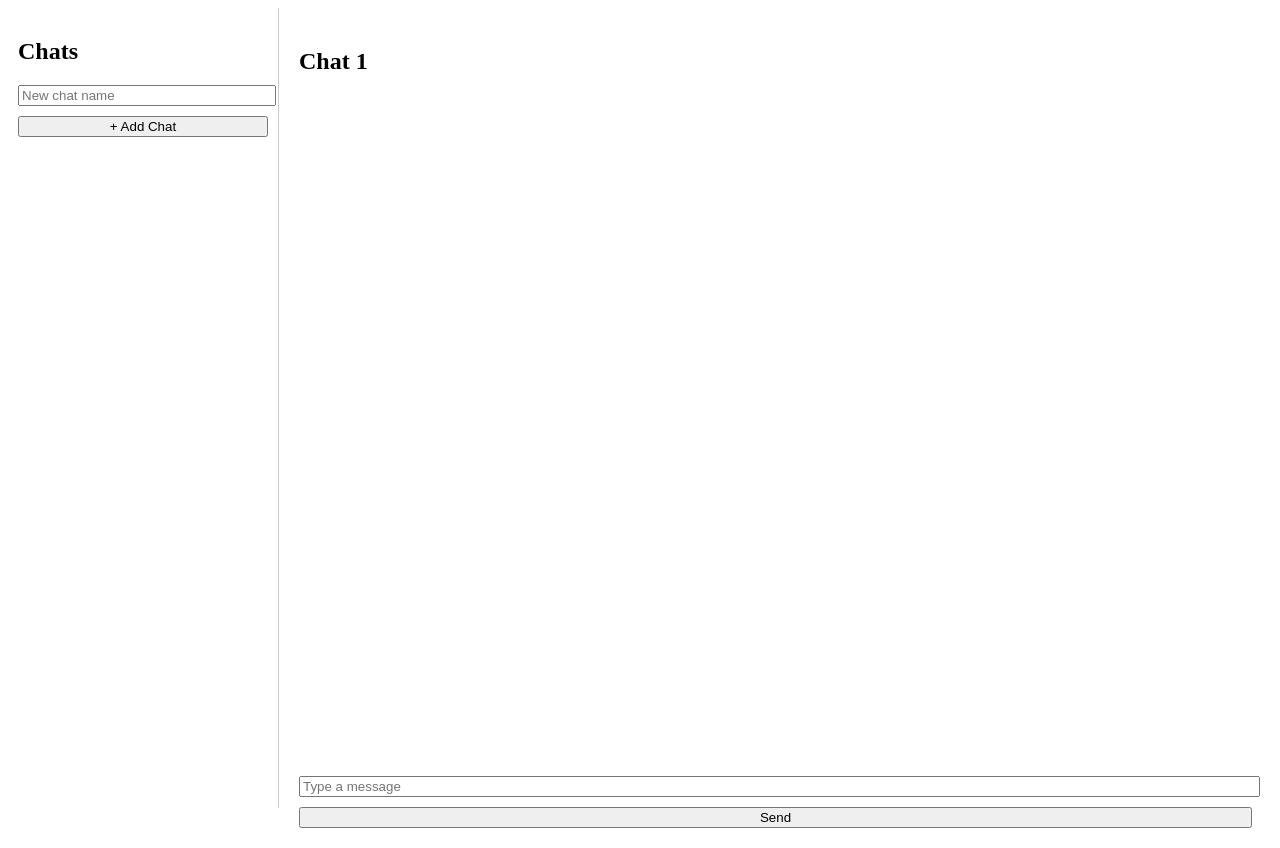
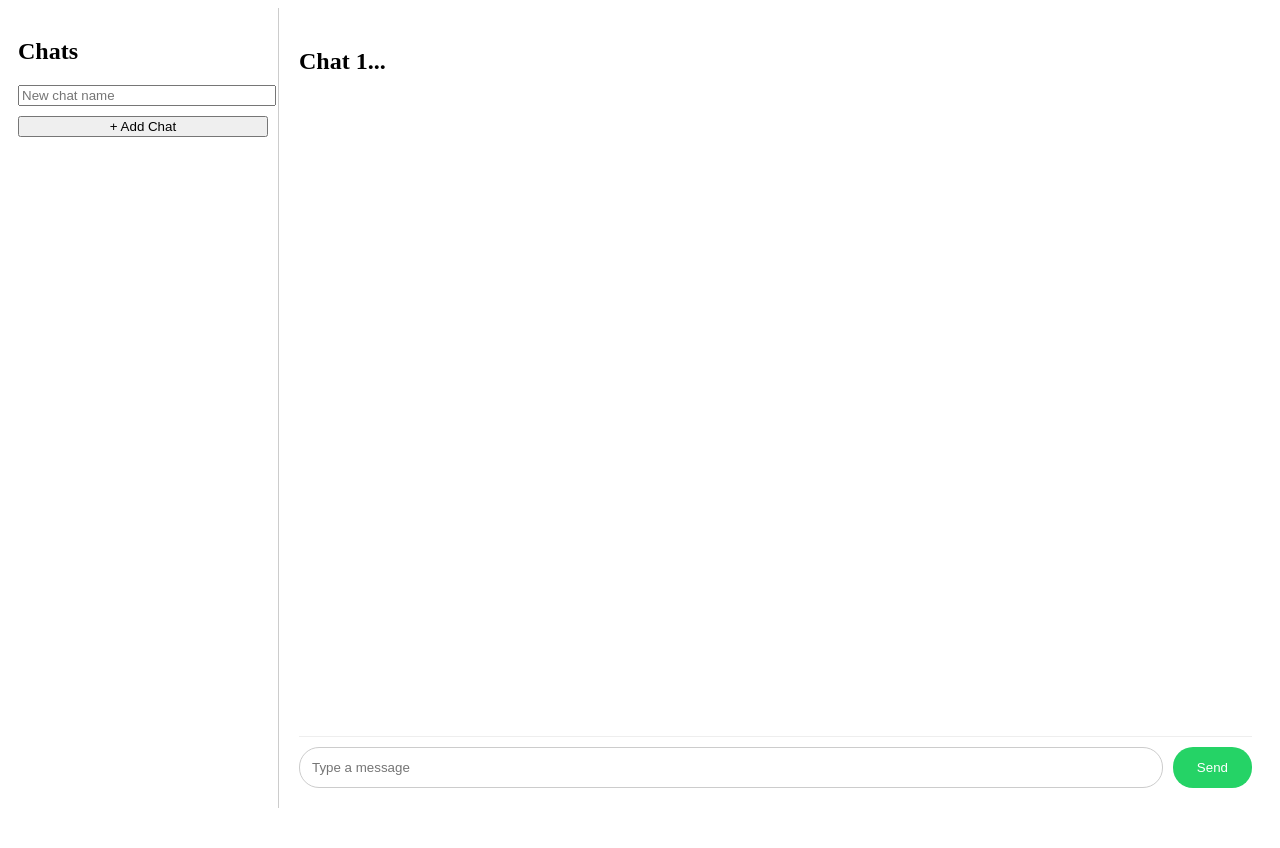
Before and after one commit to hannu64/messe, a React (Vite) app: page /chat/1 in a window 1280 px wide. After the commit the page ends 816 px from the top, so only its background shows below. Built offline with nearby package versions, Linux system fonts and the light colour scheme.

Commit message:
Update PrivateChat.jsx

```diff
--- a/src/PrivateChat.jsx
+++ b/src/PrivateChat.jsx
@@ -1,58 +1,191 @@
-import React, { useState, useEffect } from 'react';
+import React, { useState, useEffect, useRef } from 'react';
 import { useParams } from 'react-router-dom';
+
+// Derive fixed key from chatId (PoC only – same key for all "users" on same device/chatId)
+const getKeyFromChatId = async (chatId) => {
+  const encoder = new TextEncoder();
+  const keyMaterial = await crypto.subtle.importKey(
+    "raw",
+    encoder.encode(chatId + "fixed-salt-for-poc"), // NEVER use in production!
+    { name: "PBKDF2" },
+    false,
+    ["deriveBits", "deriveKey"]
+  );
+  return crypto.subtle.deriveKey(
+    {
+      name: "PBKDF2",
+      salt: encoder.encode("salt-for-poc"),
+      iterations: 100000,
+      hash: "SHA-256"
+    },
+    keyMaterial,
+    { name: "AES-GCM", length: 256 },
+    true,
+    ["encrypt", "decrypt"]
+  );
+};
 
 function PrivateChat() {
   const { chatId } = useParams();
-  const [messages, setMessages] = useState([]);
+  const [messages, setMessages] = useState([]); // stored as {encrypted: base64, sender: 'me'}
+  const [decryptedMessages, setDecryptedMessages] = useState([]); // {text: string, sender, status}
   const [newMessage, setNewMessage] = useState('');
+  const [cryptoKey, setCryptoKey] = useState(null);
+  const messagesEndRef = useRef(null);
 
   useEffect(() => {
-    // Load messages from localStorage (per chat)
-    const storedMessages = JSON.parse(localStorage.getItem(`messages_${chatId}`)) || [];
-    setMessages(storedMessages);
+    (async () => {
+      try {
+        const key = await getKeyFromChatId(chatId);
+        setCryptoKey(key);
+      } catch (err) {
+        console.error('Key derivation failed:', err);
+      }
+    })();
   }, [chatId]);
 
+  useEffect(() => {
+    const stored = JSON.parse(localStorage.getItem(`messages_${chatId}`)) || [];
+    setMessages(stored);
+  }, [chatId]);
+
+  // Decrypt all messages when key or messages change
+  useEffect(() => {
+    if (!cryptoKey) return;
+
+    const decryptAll = async () => {
+      const decrypted = await Promise.all(
+        messages.map(async (msg) => {
+          if (msg.sender !== 'me' || !msg.encrypted) {
+            return { ...msg, text: '[Other user or legacy message]', status: 'ok' };
+          }
+          try {
+            const combined = Uint8Array.from(atob(msg.encrypted), c => c.charCodeAt(0));
+            const iv = combined.slice(0, 12);
+            const encryptedData = combined.slice(12);
+
+            const decryptedBuffer = await crypto.subtle.decrypt(
+              { name: "AES-GCM", iv },
+              cryptoKey,
+              encryptedData
+            );
+            const text = new TextDecoder().decode(decryptedBuffer);
+            return { ...msg, text, status: 'ok' };
+          } catch (err) {
+            console.error('Decrypt failed for msg:', err);
+            return { ...msg, text: '[Decryption failed]', status: 'error' };
+          }
+        })
+      );
+      setDecryptedMessages(decrypted);
+    };
+
+    decryptAll();
+  }, [messages, cryptoKey]);
+
+  // Auto-scroll to bottom on new messages
+  useEffect(() => {
+    messagesEndRef.current?.scrollIntoView({ behavior: 'smooth' });
+  }, [decryptedMessages]);
+
   const sendMessage = async () => {
-    if (!newMessage) return;
+    if (!newMessage.trim() || !cryptoKey) return;
 
-    // Placeholder E2EE: Encrypt message (use Web Crypto for real impl)
     const encoder = new TextEncoder();
     const data = encoder.encode(newMessage);
-    const key = await crypto.subtle.generateKey({ name: 'AES-GCM', length: 256 }, true, ['encrypt', 'decrypt']);
     const iv = crypto.getRandomValues(new Uint8Array(12));
-    const encrypted = await crypto.subtle.encrypt({ name: 'AES-GCM', iv }, key, data);
-    const encryptedBase64 = btoa(String.fromCharCode(...new Uint8Array(encrypted)));
 
-    const updatedMessages = [...messages, { text: encryptedBase64, sender: 'me' }];
-    setMessages(updatedMessages);
-    localStorage.setItem(`messages_${chatId}`, JSON.stringify(updatedMessages));
+    try {
+      const encrypted = await crypto.subtle.encrypt(
+        { name: "AES-GCM", iv },
+        cryptoKey,
+        data
+      );
+
+      const combined = new Uint8Array(iv.length + encrypted.byteLength);
+      combined.set(iv, 0);
+      combined.set(new Uint8Array(encrypted), iv.length);
+
+      const encryptedBase64 = btoa(String.fromCharCode(...combined));
+
+      const newMsg = { encrypted: encryptedBase64, sender: 'me' };
+      const updated = [...messages, newMsg];
+      setMessages(updated);
+      localStorage.setItem(`messages_${chatId}`, JSON.stringify(updated));
       setNewMessage('');
-  };
-
-  // Placeholder decrypt for display
-  const decryptMessage = (encryptedBase64) => {
-    // For demo: Just show as-is (implement real decrypt with shared keys later)
-    return atob(encryptedBase64);
+    } catch (err) {
+      console.error('Encryption failed:', err);
+    }
   };
 
   return (
-    <div style={{ padding: '20px', display: 'flex', flexDirection: 'column', height: '100%' }}>
-      <h2>Chat {chatId}</h2>
-      <div style={{ flex: 1, overflowY: 'auto' }}>
-        {messages.map((msg, idx) => (
-          <div key={idx} style={{ textAlign: msg.sender === 'me' ? 'right' : 'left' }}>
-            {decryptMessage(msg.text)}
+    <div style={{
+      padding: '20px',
+      display: 'flex',
+      flexDirection: 'column',
+      height: '100vh',
+      boxSizing: 'border-box'
+    }}>
+      <h2>Chat {chatId.slice(0, 8)}...</h2>
+      <div style={{
+        flex: 1,
+        overflowY: 'auto',
+        padding: '10px 0',
+        display: 'flex',
+        flexDirection: 'column'
+      }}>
+        {decryptedMessages.map((msg, idx) => (
+          <div
+            key={idx}
+            style={{
+              alignSelf: msg.sender === 'me' ? 'flex-end' : 'flex-start',
+              maxWidth: '70%',
+              margin: '8px 0',
+              padding: '10px 14px',
+              borderRadius: '18px',
+              background: msg.sender === 'me' ? '#dcf8c6' : '#ffffff',
+              boxShadow: '0 1px 2px rgba(0,0,0,0.1)',
+              wordBreak: 'break-word'
+            }}
+          >
+            {msg.text || '[Loading...]'}
           </div>
         ))}
+        <div ref={messagesEndRef} />
       </div>
+      <div style={{
+        display: 'flex',
+        paddingTop: '10px',
+        borderTop: '1px solid #eee'
+      }}>
         <input
           type="text"
           value={newMessage}
           onChange={(e) => setNewMessage(e.target.value)}
           placeholder="Type a message"
-        style={{ width: '100%', marginBottom: '10px' }}
+          style={{ flex: 1, padding: '12px', border: '1px solid #ccc', borderRadius: '20px' }}
+          onKeyDown={(e) => {
+            if (e.key === 'Enter' && !e.shiftKey) {
+              e.preventDefault();
+              sendMessage();
+            }
+          }}
         />
-      <button onClick={sendMessage}>Send</button>
+        <button
+          onClick={sendMessage}
+          style={{
+            marginLeft: '10px',
+            padding: '12px 24px',
+            background: '#25D366',
+            color: 'white',
+            border: 'none',
+            borderRadius: '20px',
+            cursor: 'pointer'
+          }}
+        >
+          Send
+        </button>
+      </div>
     </div>
   );
 }
```
Lines whose indentation alone changed are shown as unchanged.
